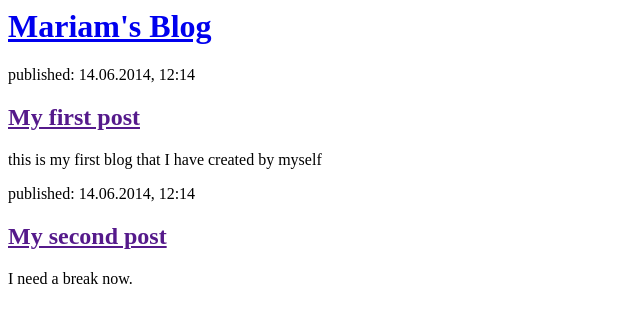
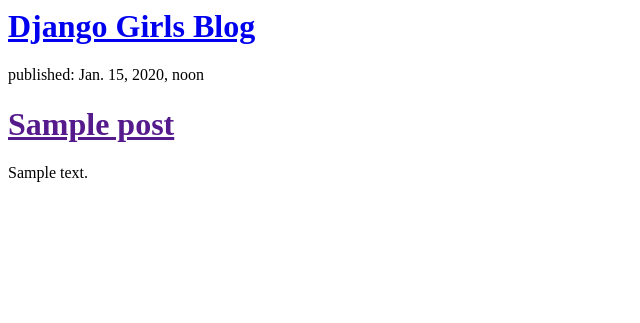
Before and after one commit to mariamjabaly/my-first-blog, a Django app: template blog/templates/blog/post_list.html in a window 1280 px wide. Shown: the top 323 px of the page, without its empty margins (0-640 px from the left). Run offline with Django 3.2, Linux system fonts and the light colour scheme; the template is opened without the code that fills it: values that come from a table or form of the project are taken from there, others are empty; tables that the repository leaves empty hold one stand-in row (values such as "Sample post").

Commit message:
Modified templates to display posts from database.

```diff
--- a/blog/templates/blog/post_list.html
+++ b/blog/templates/blog/post_list.html
@@ -3,20 +3,16 @@
         <title>Django Girls blog</title>
     </head>
     <body>
-        <div>
-            <h1><a href="/">Mariam's Blog</a></h1>
-        </div>
+      <div>
+  <h1><a href="/">Django Girls Blog</a></h1>
+</div>
 
-        <div>
-            <p>published: 14.06.2014, 12:14</p>
-            <h2><a href="">My first post</a></h2>
-            <p>this is my first blog that I have created by myself</p>
-        </div>
-
-        <div>
-            <p>published: 14.06.2014, 12:14</p>
-            <h2><a href="">My second post</a></h2>
-            <p>I need a break now.</p>
-        </div>
+{% for post in posts %}
+  <div>
+      <p>published: {{ post.published_date }}</p>
+      <h1><a href="">{{ post.title }}</a></h1>
+      <p>{{ post.text|linebreaksbr }}</p>
+  </div>
+{% endfor %}
     </body>
 </html>
```
Also changed, not shown: blog/views.py (+6 -2 lines).
